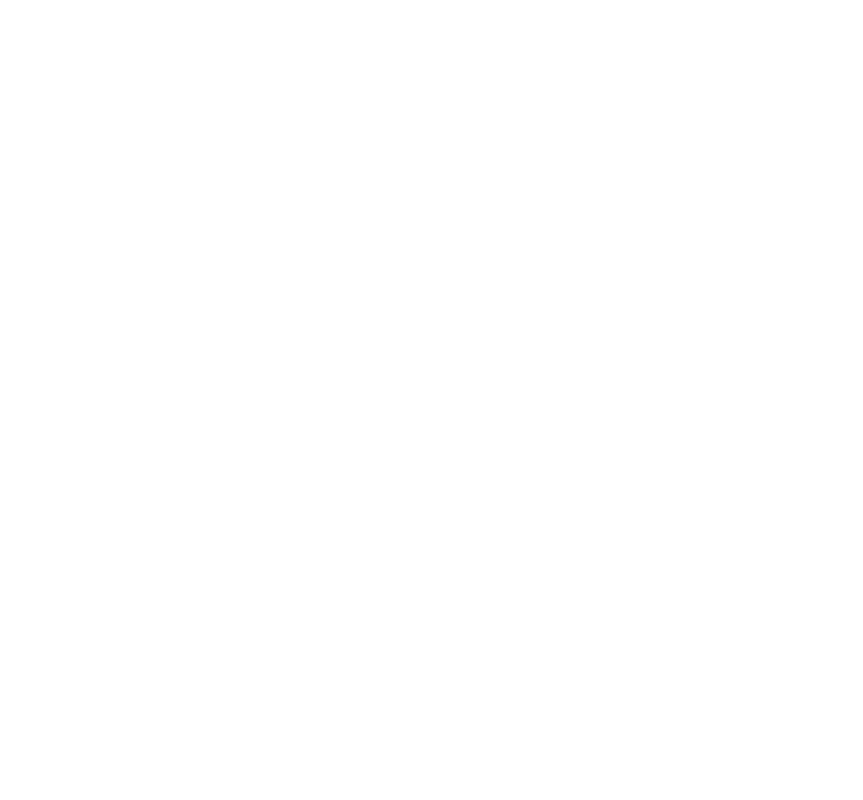
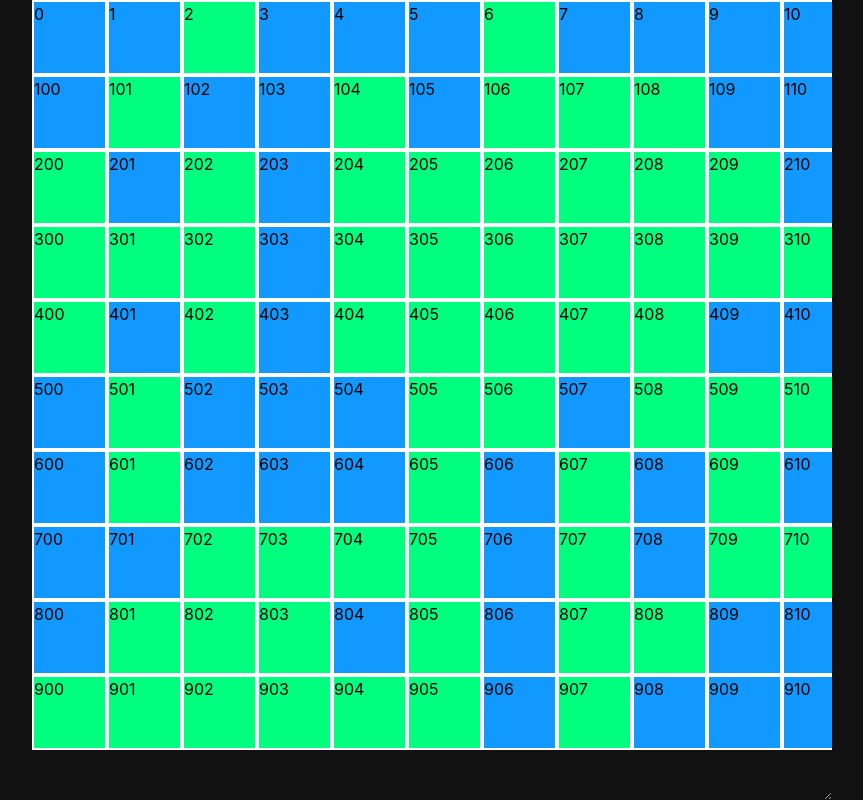
Before and after one commit to amNotAWalnutToday/web-game, a React (Vite) app: page /local-area in a window 1280 px wide. Before the commit this address had no page. Shown: the whole page, without its empty margins (208-1071 px from the left). Built offline with nearby package versions, Linux system fonts and the light colour scheme.

Commit message:
Add local area that loads a game grid

```diff
--- a/src/RouteSwitch.tsx
+++ b/src/RouteSwitch.tsx
@@ -1,5 +1,6 @@
 import { BrowserRouter as Router, Routes, Route } from 'react-router-dom';
 import Homepage from './pages/Homepage';
+import AreaView from './pages/AreaView';
 
 export default function RouteSwitch() {
     return (
@@ -13,6 +14,14 @@
                         />
                     }
                 />
+                <Route
+                    path='/local-area'
+                    element={
+                        <AreaView
+
+                        />
+                    }
+                />
             </Routes>
         </Router>
     )
--- a/src/index.css
+++ b/src/index.css
@@ -7,3 +7,52 @@
   -moz-osx-font-smoothing: grayscale;
   -webkit-text-size-adjust: 100%;
 }
+
+*,
+*::before,
+*::after {
+  margin: 0;
+  padding: 0;
+  box-sizing: border-box;
+}
+
+.page {
+  display: flex;
+  justify-content: center;
+  overflow: hidden;
+  background-color: #111;
+  min-width: 100vw;
+  min-height: 100vh;
+}
+
+.game_view {
+  width: 800px;
+  height: 800px;
+  overflow: scroll;
+  resize: both;
+}
+
+.world_view {
+  display: grid;
+  width: 800px;
+  height: 800px;
+  grid-template-columns: repeat(200, 75px);
+  grid-template-rows: repeat(50, 75px);;
+}
+
+.tiny {
+  grid-template-columns: repeat(100, 75px);
+  grid-template-rows: repeat(100, 75px);;
+}
+
+.tile {
+  border: 2px solid white;
+}
+
+.plains {
+  background-color: springgreen;
+}
+
+.water {
+  background-color: #19f;
+}
--- /dev/null
+++ b/src/pages/AreaView.tsx
@@ -0,0 +1,83 @@
+import { useState, useMemo } from "react";
+
+enum MapSizes {
+    TINY   =  1000,
+    SMALL  =  5000,
+    MEDIUM =  7600,
+    LARGE  =  10000,
+}
+
+enum Terrains {
+    PLAINS = 0,
+    WATER
+}
+
+type TileSchema = {
+    terrain: Terrains,
+    temperature: number,
+    contains: {
+        structure: {},
+        unit: {},
+        item: {},
+    }
+}
+
+interface AreaSettingsSchema {
+    tiles: TileSchema[],
+    temperature: number,
+    size: MapSizes,
+}
+
+export default function AreaView() {
+    const loadSettings = () => {
+        const temperature = 20;
+        const size = 1000;
+        const tiles = loadTiles(temperature, size);
+        const settings: AreaSettingsSchema = { tiles, temperature, size }
+        return settings;
+    }
+
+    const loadTiles = (temperature: number, size: number) => {
+        const tiles = [];
+        const plainTile: TileSchema = {
+            terrain: 0,
+            temperature,
+            contains: {
+                structure: {},
+                unit: {},
+                item: {},
+            }
+        }
+        for(let i = 0; i < size; i++) {
+            tiles.push({...plainTile, terrain: Math.floor(Math.random() * 2)});
+        }
+        return tiles;
+    }
+
+    const [areaSettings, setAreaSettings] = useState<AreaSettingsSchema>({
+        ...loadSettings(),
+    });
+
+    const mapGrid = () => {
+        return areaSettings.tiles.map((item, ind) => {
+            return (
+                <div key={`tile-${ind}`} className={`tile ${item.terrain === 0 ? 'plains' : 'water'}`} >
+                    <p>{ind}</p>
+                </div>
+            )
+        });
+    }
+    return (
+        <>
+            <main className="page">
+                <div className="game_view">
+                        <div
+                            className="world_view tiny"
+                        >
+                            {mapGrid()}
+                        </div>
+                    </div>
+            </main>
+        </>
+    )
+}
--- a/src/pages/Homepage.tsx
+++ b/src/pages/Homepage.tsx
@@ -1,9 +1,14 @@
+import { useState } from "react"
+import { Link } from "react-router-dom"
+
 export default function Homepage() {
     return(
         <>
-            <div>
-
-            </div>
+            <main className="page" >
+                <Link to={'/local-area'}>
+                    Local Map
+                </Link>
+            </main>
         </>
     )
 }
```
Also changed, not shown: 1 other file (tests, documents, lock files or other folders).
